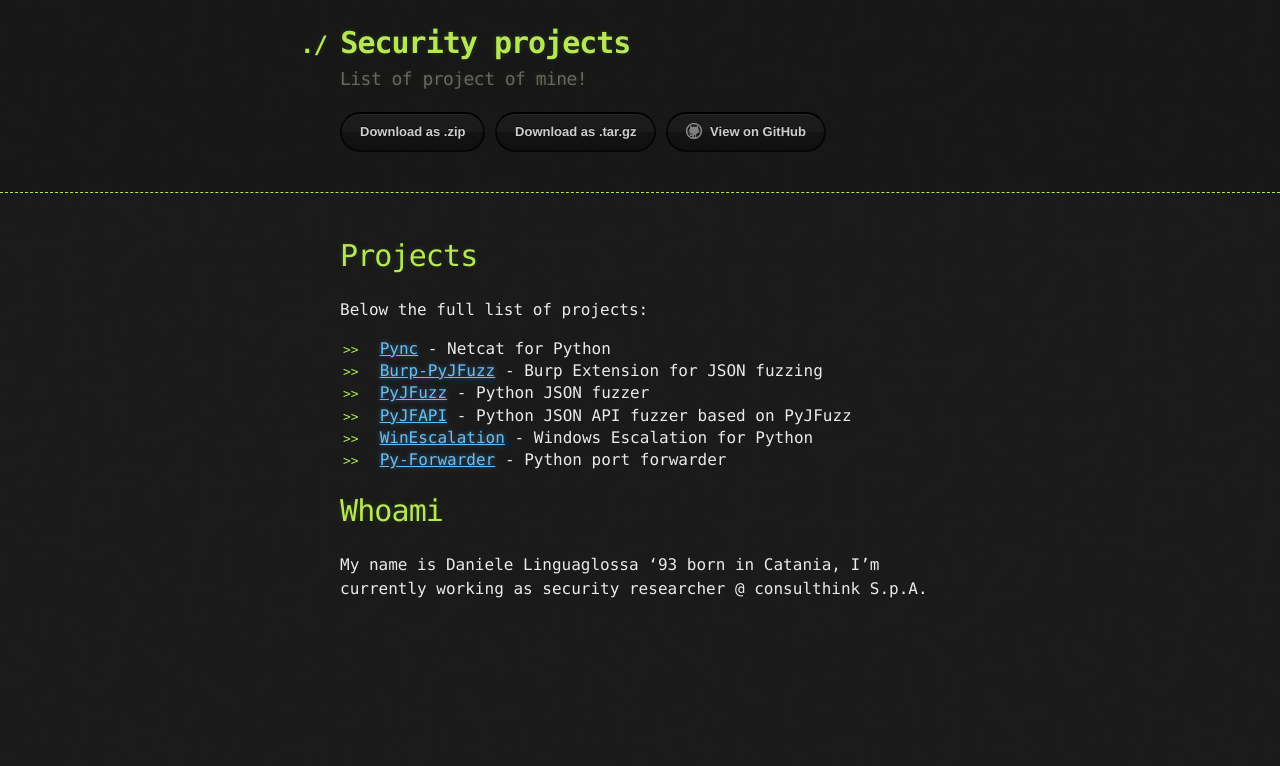
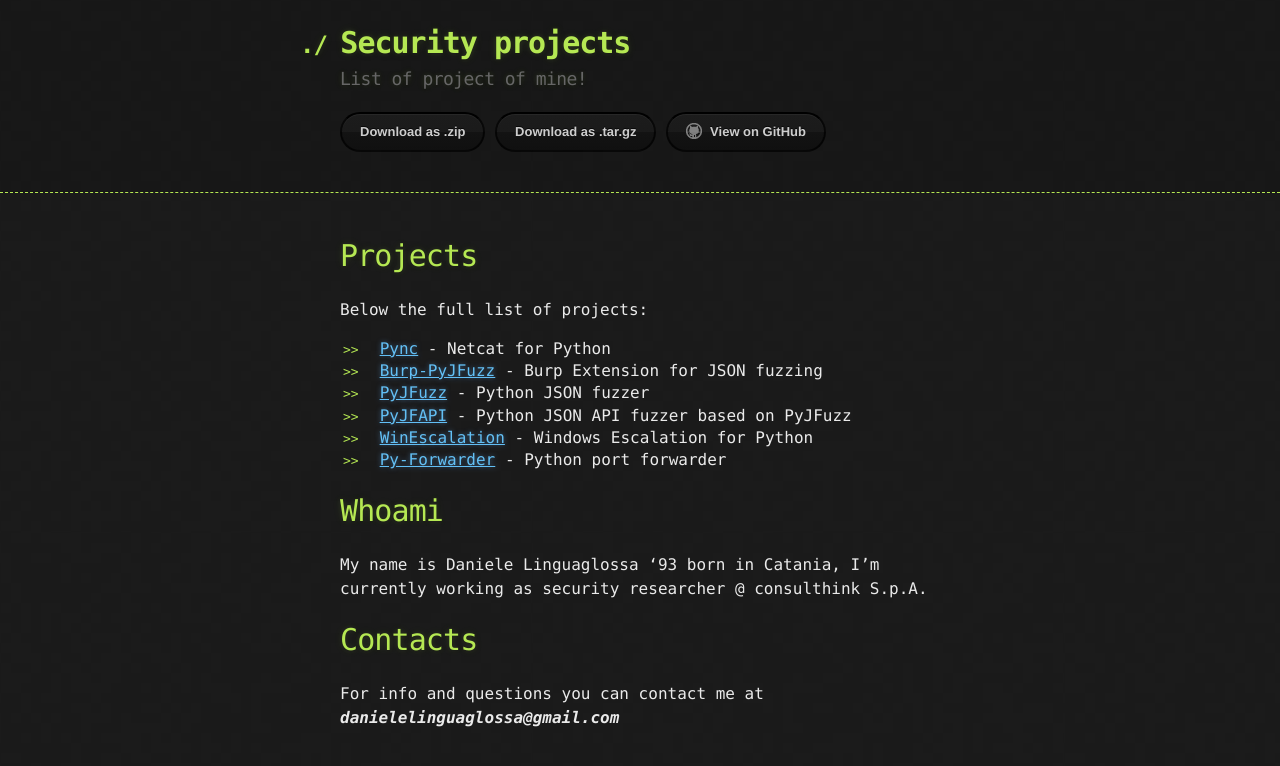
Before and after one commit to dzonerzy/dzonerzy.github.io, a Jekyll site: the page built from index.md, in a window 1280 px wide. Shown: the top 766 px of the page. Built offline with Jekyll 4.4.1, drawn with Linux system fonts in a browser that asks for light colours; our own code applies the rules of GitHub Pages for plain Markdown files.

Commit message:
Update index.md

```diff
--- a/index.md
+++ b/index.md
@@ -15,3 +15,7 @@ Below the full list of projects:
 # [](#header-1)Whoami
 
 My name is Daniele Linguaglossa '93 born in Catania, I'm currently working as security researcher @ consulthink S.p.A.
+
+# [](#header-1)Contacts
+
+For info and questions you can contact me at ***danielelinguaglossa@gmail.com***
```
